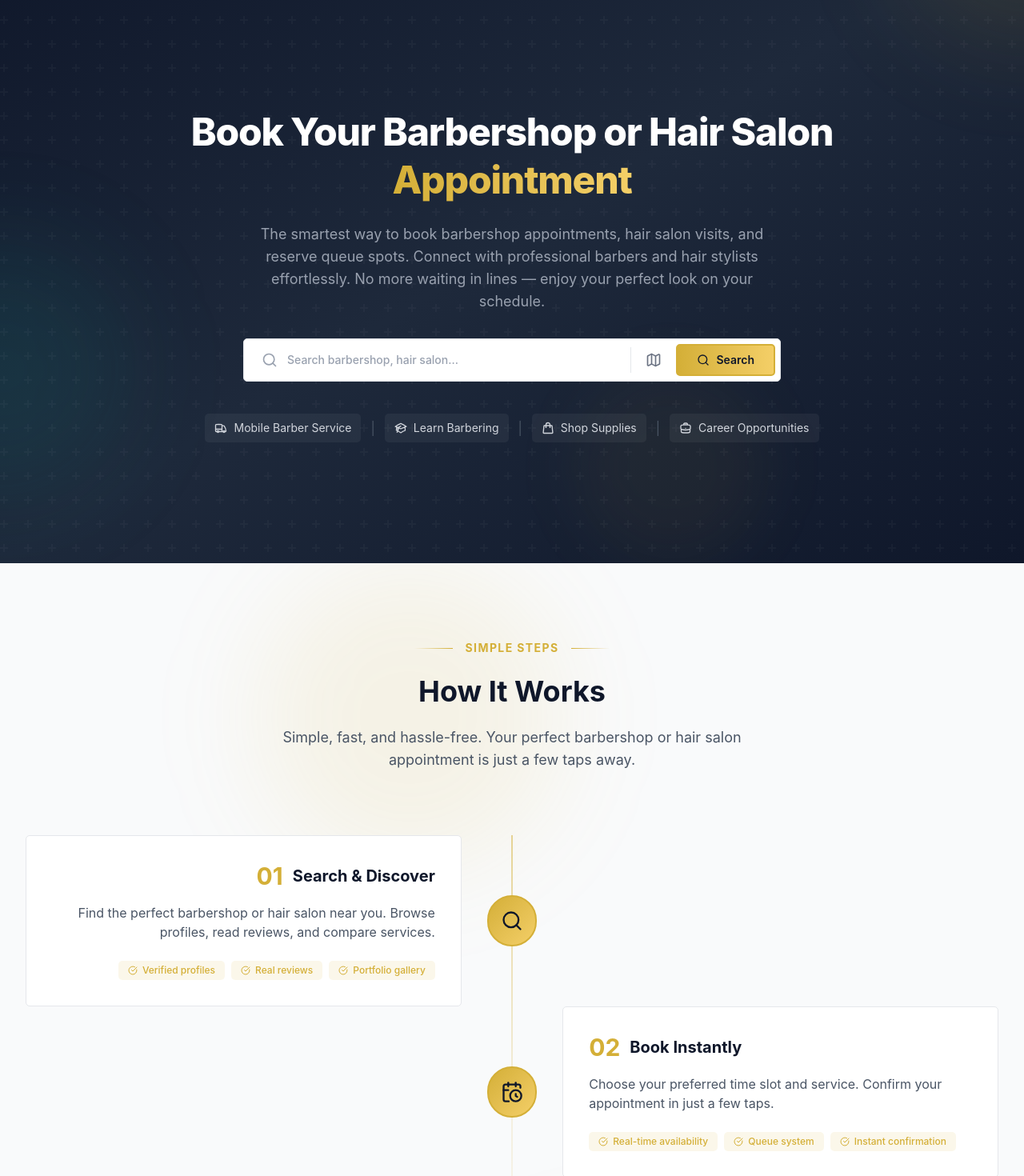
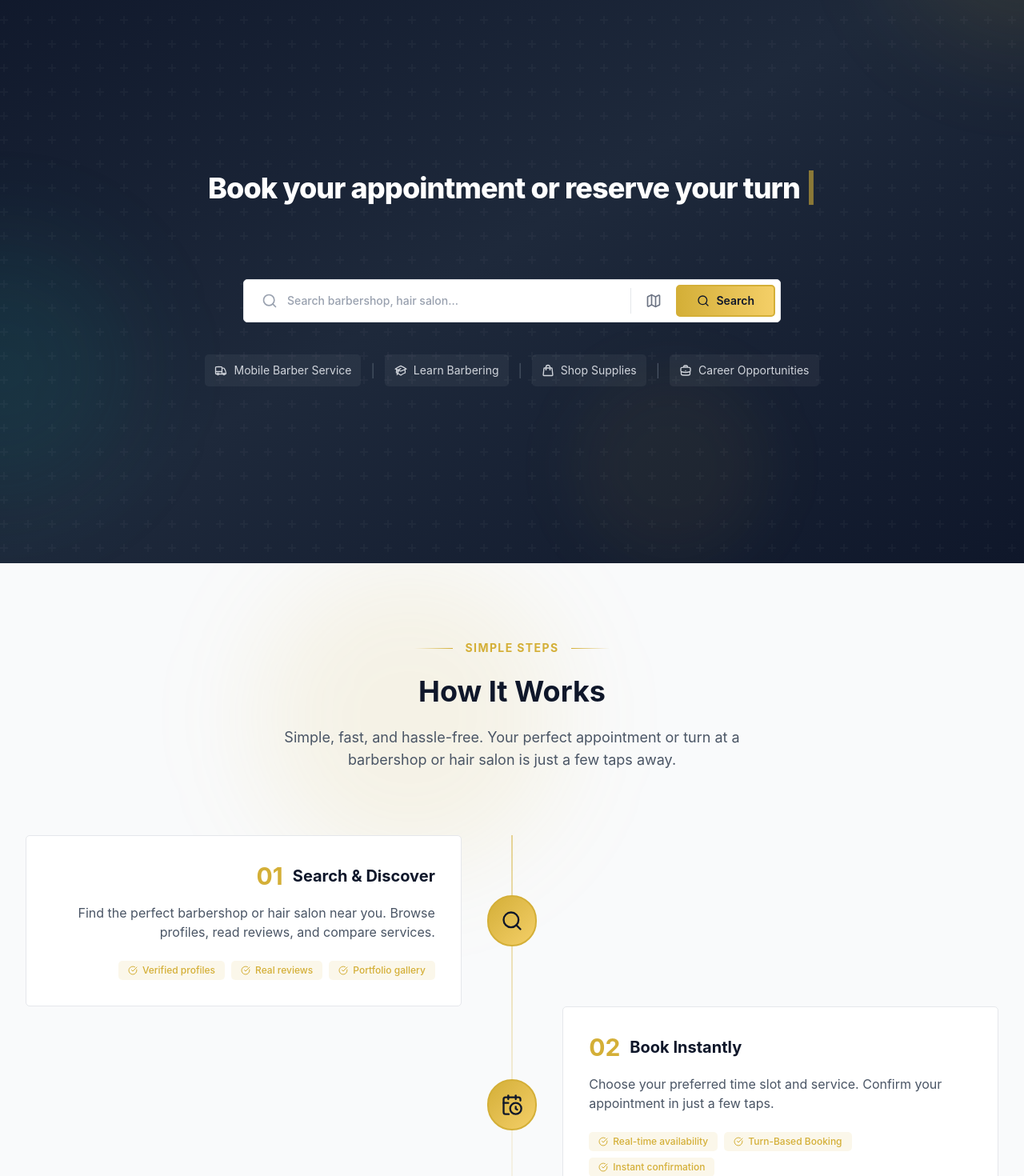
Before and after one commit to maatalaayoub/barberbook, a Next.js app: page /barber-space in a window 1280 px wide. Shown: the part 100-1570 px from the top of the page at 80% size. Built offline with nearby package versions, Linux system fonts and the light colour scheme.

Commit message:
feat: update terminology for booking features and enhance hero component with typewriter effect

```diff
--- a/src/components/CustomerFeatures.jsx
+++ b/src/components/CustomerFeatures.jsx
@@ -37,14 +37,14 @@ export default function CustomerFeatures() {
   const features = [
     {
       icon: CalendarCheck,
-      title: t('instantAppointmentBooking'),
-      description: t('instantAppointmentBookingDesc'),
+      title: t('appointmentBooking'),
+      description: t('appointmentBookingDesc'),
       color: 'from-[#D4AF37] to-[#F4CF67]'
     },
     {
       icon: Clock,
-      title: t('smartQueueSystem'),
-      description: t('smartQueueSystemDesc'),
+      title: t('turnBasedBookingFeature'),
+      description: t('turnBasedBookingFeatureDesc'),
       color: 'from-[#14B8A6] to-[#5EEAD4]'
     },
     {
--- a/src/components/Hero.jsx
+++ b/src/components/Hero.jsx
@@ -20,6 +20,57 @@ export default function Hero() {
   const [currentLang, setCurrentLang] = useState(languages[0]);
   const [isLangOpen, setIsLangOpen] = useState(false);
   const langRef = useRef(null);
+
+  // Typewriter effect state
+  const [currentSentenceIndex, setCurrentSentenceIndex] = useState(0);
+  const [displayedText, setDisplayedText] = useState('');
+  const [isTyping, setIsTyping] = useState(true);
+
+  // Get rotating sentences
+  const getRotatingSentences = () => [
+    t('heroRotating1'),
+    t('heroRotating2'),
+    t('heroRotating3'),
+  ];
+
+  // Typewriter effect
+  useEffect(() => {
+    const sentences = getRotatingSentences();
+    const currentSentence = sentences[currentSentenceIndex];
+
+    if (isTyping) {
+      if (displayedText.length < currentSentence.length) {
+        const timeout = setTimeout(() => {
+          setDisplayedText(currentSentence.slice(0, displayedText.length + 1));
+        }, 40); // Typing speed
+        return () => clearTimeout(timeout);
+      } else {
+        // Finished typing, wait before erasing
+        const timeout = setTimeout(() => {
+          setIsTyping(false);
+        }, 3000); // Display duration
+        return () => clearTimeout(timeout);
+      }
+    } else {
+      if (displayedText.length > 0) {
+        const timeout = setTimeout(() => {
+          setDisplayedText(displayedText.slice(0, -1));
+        }, 25); // Erasing speed (faster)
+        return () => clearTimeout(timeout);
+      } else {
+        // Move to next sentence
+        setCurrentSentenceIndex((prev) => (prev + 1) % sentences.length);
+        setIsTyping(true);
+      }
+    }
+  }, [displayedText, isTyping, currentSentenceIndex, locale]);
+
+  // Reset when language changes
+  useEffect(() => {
+    setDisplayedText('');
+    setCurrentSentenceIndex(0);
+    setIsTyping(true);
+  }, [locale]);
 
   // Sync currentLang with locale
   useEffect(() => {
@@ -297,16 +348,12 @@ export default function Hero() {
             transition={{ duration: 0.6, delay: 0.2 }}
             className="text-center max-w-4xl px-2 sm:px-0"
           >
-            <h1 className="mb-6 text-2xl font-extrabold leading-tight tracking-tight text-white sm:text-3xl md:text-4xl lg:text-5xl">
-              {t('heroTitle')}{' '}
-              <span className="bg-gradient-to-r from-[#D4AF37] to-[#F4CF67] bg-clip-text text-transparent">
-                {t('heroHighlight')}
+            <h1 className="mb-14 min-h-[3.5rem] sm:min-h-[4rem] md:min-h-[4.5rem] lg:min-h-[5rem] text-xl font-extrabold leading-tight tracking-tight text-white sm:text-2xl md:text-3xl lg:text-4xl">
+              <span className="text-white">
+                {displayedText}
               </span>
+              <span className="animate-pulse text-[#D4AF37]">|</span>
             </h1>
-
-            <p className="mx-auto mb-8 max-w-2xl text-base sm:text-lg text-gray-400 px-2 sm:px-0">
-              {t('heroDescription')}
-            </p>
 
             {/* Search Bar */}
             <div className="mx-auto mb-10 max-w-2xl">
@@ -335,52 +382,52 @@ export default function Hero() {
               </div>
             </div>
 
-            {/* Services */}
-            <div className="mt-8 flex flex-nowrap items-center justify-center gap-2 sm:gap-3 overflow-x-auto pb-2">
+            {/* Services - Grid on mobile, flex row on desktop */}
+            <div className="mt-8 grid grid-cols-2 gap-2 sm:flex sm:flex-nowrap sm:items-center sm:justify-center sm:gap-3">
               <a
                 href="/mobile-barber"
-                className="group flex items-center gap-2 rounded-[5px] bg-white/5 px-3 py-2 text-xs sm:text-sm text-gray-300 transition-all hover:bg-[#D4AF37] hover:text-[#0F172A] whitespace-nowrap"
+                className="group flex items-center justify-center gap-2 rounded-[5px] bg-white/5 px-3 py-2.5 text-xs sm:text-sm text-gray-300 transition-all hover:bg-[#D4AF37] hover:text-[#0F172A]"
               >
                 <svg className="h-4 w-4 shrink-0" fill="none" stroke="currentColor" viewBox="0 0 24 24" strokeWidth="2">
                   <path strokeLinecap="round" strokeLinejoin="round" d="M8.25 18.75a1.5 1.5 0 01-3 0m3 0a1.5 1.5 0 00-3 0m3 0h6m-9 0H3.375a1.125 1.125 0 01-1.125-1.125V14.25m17.25 4.5a1.5 1.5 0 01-3 0m3 0a1.5 1.5 0 00-3 0m3 0h1.125c.621 0 1.129-.504 1.09-1.124a17.902 17.902 0 00-3.213-9.193 2.056 2.056 0 00-1.58-.86H14.25M16.5 18.75h-2.25m0-11.177v-.958c0-.568-.422-1.048-.987-1.106a48.554 48.554 0 00-10.026 0 1.106 1.106 0 00-.987 1.106v7.635m12-6.677v6.677m0 4.5v-4.5m0 0h-12" />
                 </svg>
-                {t('bookMobileBarber')}
+                <span className="whitespace-nowrap">{t('bookMobileBarber')}</span>
               </a>
 
-              <span className="text-gray-600">|</span>
+              <span className="hidden sm:inline text-gray-600">|</span>
 
               <a
                 href="/learn-barbering"
-                className="group flex items-center gap-2 rounded-[5px] bg-white/5 px-3 py-2 text-xs sm:text-sm text-gray-300 transition-all hover:bg-[#D4AF37] hover:text-[#0F172A] whitespace-nowrap"
+                className="group flex items-center justify-center gap-2 rounded-[5px] bg-white/5 px-3 py-2.5 text-xs sm:text-sm text-gray-300 transition-all hover:bg-[#D4AF37] hover:text-[#0F172A]"
               >
                 <svg className="h-4 w-4 shrink-0" fill="none" stroke="currentColor" viewBox="0 0 24 24" strokeWidth="2">
                   <path strokeLinecap="round" strokeLinejoin="round" d="M4.26 10.147a60.436 60.436 0 00-.491 6.347A48.627 48.627 0 0112 20.904a48.627 48.627 0 018.232-4.41 60.46 60.46 0 00-.491-6.347m-15.482 0a50.57 50.57 0 00-2.658-.813A59.905 59.905 0 0112 3.493a59.902 59.902 0 0110.399 5.84c-.896.248-1.783.52-2.658.814m-15.482 0A50.697 50.697 0 0112 13.489a50.702 50.702 0 017.74-3.342M6.75 15a.75.75 0 100-1.5.75.75 0 000 1.5zm0 0v-3.675A55.378 55.378 0 0112 8.443m-7.007 11.55A5.981 5.981 0 006.75 15.75v-1.5" />
                 </svg>
-                {t('learnBarbering')}
+                <span className="whitespace-nowrap">{t('learnBarbering')}</span>
               </a>
 
-              <span className="text-gray-600">|</span>
+              <span className="hidden sm:inline text-gray-600">|</span>
 
               <a
                 href="/shop"
-                className="group flex items-center gap-2 rounded-[5px] bg-white/5 px-3 py-2 text-xs sm:text-sm text-gray-300 transition-all hover:bg-[#D4AF37] hover:text-[#0F172A] whitespace-nowrap"
+                className="group flex items-center justify-center gap-2 rounded-[5px] bg-white/5 px-3 py-2.5 text-xs sm:text-sm text-gray-300 transition-all hover:bg-[#D4AF37] hover:text-[#0F172A]"
               >
                 <svg className="h-4 w-4 shrink-0" fill="none" stroke="currentColor" viewBox="0 0 24 24" strokeWidth="2">
                   <path strokeLinecap="round" strokeLinejoin="round" d="M15.75 10.5V6a3.75 3.75 0 10-7.5 0v4.5m11.356-1.993l1.263 12c.07.665-.45 1.243-1.119 1.243H4.25a1.125 1.125 0 01-1.12-1.243l1.264-12A1.125 1.125 0 015.513 7.5h12.974c.576 0 1.059.435 1.119 1.007zM8.625 10.5a.375.375 0 11-.75 0 .375.375 0 01.75 0zm7.5 0a.375.375 0 11-.75 0 .375.375 0 01.75 0z" />
                 </svg>
-                {t('shopSupplies')}
+                <span className="whitespace-nowrap">{t('shopSupplies')}</span>
               </a>
 
-              <span className="text-gray-600">|</span>
+              <span className="hidden sm:inline text-gray-600">|</span>
 
               <a
                 href="/careers"
-                className="group flex items-center gap-2 rounded-[5px] bg-white/5 px-3 py-2 text-xs sm:text-sm text-gray-300 transition-all hover:bg-[#D4AF37] hover:text-[#0F172A] whitespace-nowrap"
+                className="group flex items-center justify-center gap-2 rounded-[5px] bg-white/5 px-3 py-2.5 text-xs sm:text-sm text-gray-300 transition-all hover:bg-[#D4AF37] hover:text-[#0F172A]"
               >
                 <svg className="h-4 w-4 shrink-0" fill="none" stroke="currentColor" viewBox="0 0 24 24" strokeWidth="2">
                   <path strokeLinecap="round" strokeLinejoin="round" d="M20.25 14.15v4.25c0 1.094-.787 2.036-1.872 2.18-2.087.277-4.216.42-6.378.42s-4.291-.143-6.378-.42c-1.085-.144-1.872-1.086-1.872-2.18v-4.25m16.5 0a2.18 2.18 0 00.75-1.661V8.706c0-1.081-.768-2.015-1.837-2.175a48.114 48.114 0 00-3.413-.387m4.5 8.006c-.194.165-.42.295-.673.38A23.978 23.978 0 0112 15.75c-2.648 0-5.195-.429-7.577-1.22a2.016 2.016 0 01-.673-.38m0 0A2.18 2.18 0 013 12.489V8.706c0-1.081.768-2.015 1.837-2.175a48.111 48.111 0 013.413-.387m7.5 0V5.25A2.25 2.25 0 0013.5 3h-3a2.25 2.25 0 00-2.25 2.25v.894m7.5 0a48.667 48.667 0 00-7.5 0M12 12.75h.008v.008H12v-.008z" />
                 </svg>
-                {t('careerOpportunities')}
+                <span className="whitespace-nowrap">{t('careerOpportunities')}</span>
               </a>
             </div>
           </motion.div>
--- a/src/components/HowItWorks.jsx
+++ b/src/components/HowItWorks.jsx
@@ -20,7 +20,7 @@ export default function HowItWorks() {
       icon: CalendarClock,
       title: t('step2Title'),
       description: t('step2Desc'),
-      highlights: [t('realTimeAvailability'), t('queueSystem'), t('instantConfirmation')]
+      highlights: [t('realTimeAvailability'), t('turnBasedBooking'), t('instantConfirmation')]
     },
     {
       number: '03',
--- a/src/contexts/LanguageContext.jsx
+++ b/src/contexts/LanguageContext.jsx
@@ -6,9 +6,13 @@ import { useRouter, usePathname } from 'next/navigation';
 const translations = {
   en: {
     // Hero
-    heroTitle: 'Book Your Barbershop or Hair Salon',
+    heroTitle: 'Book Your Appointment or Turn at a Barbershop or Hair Salon',
     heroHighlight: 'Appointment',
-    heroDescription: 'The smartest way to book barbershop appointments, hair salon visits, and reserve queue spots. Connect with professional barbers and hair stylists effortlessly. No more waiting in lines — enjoy your perfect look on your schedule.',
+    heroDescription: 'The smartest way to book barbershop and hair salon services. Choose between scheduling a fixed appointment or reserving your turn with our Turn-Based Booking system. Connect with professional barbers and hair stylists — enjoy your perfect look, your way.',
+    // Rotating Hero Titles
+    heroRotating1: 'Book your appointment or reserve your turn at a barbershop or hair salon.',
+    heroRotating2: 'Book a mobile barber or hair stylist who comes to your door.',
+    heroRotating3: 'Explore job opportunities in barbering and hair styling.',
     searchPlaceholder: 'Search barbershop, hair salon...',
     search: 'Search',
     bookMobileBarber: 'Mobile Barber Service',
@@ -98,19 +102,19 @@ const translations = {
     realReviews: 'Real reviews',
     portfolioGallery: 'Portfolio gallery',
     realTimeAvailability: 'Real-time availability',
-    queueSystem: 'Queue system',
+    turnBasedBooking: 'Turn-Based Booking',
     instantConfirmation: 'Instant confirmation',
     noWaiting: 'No waiting',
     premiumService: 'Premium service',
     rateReview: 'Rate & review',
-    howItWorksDesc: 'Simple, fast, and hassle-free. Your perfect barbershop or hair salon appointment is just a few taps away.',
+    howItWorksDesc: 'Simple, fast, and hassle-free. Your perfect appointment or turn at a barbershop or hair salon is just a few taps away.',
 
     // Barber Features Section
     barberFeaturesDesc: "Join thousands of successful barbers who've transformed their business with BarberBook's powerful tools.",
     professionalProfile: 'Professional Profile',
     professionalProfileDesc: 'Showcase your skills, portfolio, services, and pricing to attract more clients.',
     smartScheduling: 'Smart Scheduling',
-    smartSchedulingDesc: 'Manage appointments and queues digitally. Reduce no-shows with automated reminders.',
+    smartSchedulingDesc: 'Manage appointments and turn-based bookings digitally. Reduce no-shows with automated reminders.',
     flexiblePayments: 'Flexible Payments',
     flexiblePaymentsDesc: 'Accept online payments or cash. Get instant payouts to your bank account.',
     businessAnalytics: 'Business Analytics',
@@ -149,10 +153,10 @@ const translations = {
     perfectHaircut: 'Perfect Haircut',
     everythingForHaircut: 'Everything You Need for the',
     customerFeaturesDesc: 'From instant booking to doorstep service, we\'ve got every aspect of your grooming needs covered.',
-    instantAppointmentBooking: 'Instant Appointment Booking',
-    instantAppointmentBookingDesc: 'Book your preferred time slot instantly with just a few taps. No more phone calls or waiting.',
-    smartQueueSystem: 'Smart Queue System',
-    smartQueueSystemDesc: 'Join virtual queues and get real-time updates on your position. Arrive exactly when it\'s your turn.',
+    appointmentBooking: 'Appointment Booking',
+    appointmentBookingDesc: 'Schedule your visit at a specific date and time. Book your preferred slot instantly with just a few taps.',
+    turnBasedBookingFeature: 'Turn-Based Booking',
+    turnBasedBookingFeatureDesc: 'Reserve your service spot based on booking order. Receive real-time updates on your position and arrive exactly when it\'s your turn.',
     mobileBarberFeature: 'Mobile Barber Service',
     mobileBarberFeatureDesc: 'Book a professional barber to come to your location. Premium haircut and beard grooming at your doorstep.',
     secureBookingGuarantee: 'Secure Booking Guarantee',
@@ -179,9 +183,13 @@ const translations = {
 
   fr: {
     // Hero
-    heroTitle: 'Réservez Votre Barbier ou Salon de Coiffure',
+    heroTitle: 'Réservez Votre Rendez-vous ou Tour chez un Barbier ou Salon de Coiffure',
     heroHighlight: 'Rendez-vous',
-    heroDescription: 'La façon la plus intelligente de réserver des rendez-vous barbier, des visites au salon de coiffure et de réserver des places en file d\'attente. Connectez-vous avec des barbiers professionnels et des coiffeurs sans effort. Plus d\'attente — profitez de votre look parfait selon votre emploi du temps.',
+    heroDescription: 'La façon la plus intelligente de réserver vos services barbier et salon de coiffure. Choisissez entre un rendez-vous fixe ou la réservation par ordre d\'arrivée. Connectez-vous avec des professionnels — profitez de votre look parfait, à votre façon.',
+    // Rotating Hero Titles
+    heroRotating1: 'Réservez votre rendez-vous ou votre tour chez un barbier ou salon de coiffure.',
+    heroRotating2: 'Réservez un barbier ou coiffeur mobile qui vient chez vous.',
+    heroRotating3: 'Explorez les opportunités d\'emploi dans le domaine de la coiffure.',
     searchPlaceholder: 'Rechercher barbier, salon de coiffure...',
     search: 'Rechercher',
     bookMobileBarber: 'Barbier à Domicile',
@@ -271,19 +279,19 @@ const translations = {
     realReviews: 'Avis réels',
     portfolioGallery: 'Galerie portfolio',
     realTimeAvailability: 'Disponibilité en temps réel',
-    queueSystem: 'Système de file d\'attente',
+    turnBasedBooking: 'Réservation par Ordre',
     instantConfirmation: 'Confirmation instantanée',
     noWaiting: 'Sans attente',
     premiumService: 'Service premium',
     rateReview: 'Noter & évaluer',
-    howItWorksDesc: 'Simple, rapide et sans tracas. Votre rendez-vous barbier ou salon de coiffure est à quelques clics.',
+    howItWorksDesc: 'Simple, rapide et sans tracas. Votre rendez-vous ou tour chez un barbier ou salon de coiffure est à quelques clics.',
 
     // Barber Features Section
     barberFeaturesDesc: 'Rejoignez des milliers de barbiers qui ont transformé leur activité avec les outils puissants de BarberBook.',
     professionalProfile: 'Profil Professionnel',
     professionalProfileDesc: 'Présentez vos compétences, portfolio, services et tarifs pour attirer plus de clients.',
     smartScheduling: 'Planification Intelligente',
-    smartSchedulingDesc: 'Gérez les rendez-vous et files d\'attente numériquement. Réduisez les absences avec des rappels automatiques.',
+    smartSchedulingDesc: 'Gérez les rendez-vous et réservations par ordre numériquement. Réduisez les absences avec des rappels automatiques.',
     flexiblePayments: 'Paiements Flexibles',
     flexiblePaymentsDesc: 'Acceptez les paiements en ligne ou en espèces. Recevez des virements instantanés.',
     businessAnalytics: 'Analyses Business',
@@ -322,10 +330,10 @@ const translations = {
     perfectHaircut: 'Coupe Parfaite',
     everythingForHaircut: 'Tout ce Dont Vous Avez Besoin pour la',
     customerFeaturesDesc: 'De la réservation instantanée au service à domicile, nous couvrons tous les aspects de vos besoins de soins.',
-    instantAppointmentBooking: 'Réservation Instantanée',
-    instantAppointmentBookingDesc: 'Réservez votre créneau préféré instantanément en quelques clics. Plus d\'appels téléphoniques ni d\'attente.',
-    smartQueueSystem: 'Système de File Intelligent',
-    smartQueueSystemDesc: 'Rejoignez les files virtuelles et recevez des mises à jour en temps réel. Arrivez exactement quand c\'est votre tour.',
+    appointmentBooking: 'Réservation sur Rendez-vous',
+    appointmentBookingDesc: 'Planifiez votre visite à une date et heure précises. Réservez votre créneau préféré en quelques clics.',
+    turnBasedBookingFeature: 'Réservation par Ordre',
+    turnBasedBookingFeatureDesc: 'Réservez votre place selon votre ordre d\'inscription. Recevez des mises à jour en temps réel et arrivez quand c\'est votre tour.',
     mobileBarberFeature: 'Barbier à Domicile',
     mobileBarberFeatureDesc: 'Réservez un barbier professionnel à domicile. Coupe et soins de barbe premium chez vous.',
     secureBookingGuarantee: 'Garantie de Réservation Sécurisée',
@@ -352,9 +360,13 @@ const translations = {
 
   ar: {
     // Hero
-    heroTitle: 'احجز موعدك في صالون الحلاقة أو تصفيف الشعر',
+    heroTitle: 'احجز موعدك أو دورك في صالون الحلاقة أو صالون تصفيف الشعر',
     heroHighlight: 'بسهولة',
-    heroDescription: 'الطريقة الأذكى لحجز مواعيد صالون الحلاقة، زيارات صالون تصفيف الشعر، وحجز الدور. تواصل مع الحلاقين ومصففي الشعر المحترفين بسهولة. لا مزيد من الانتظار — استمتع بإطلالتك المثالية وفق جدولك.',
+    heroDescription: 'الطريقة الأذكى لحجز خدمات صالون الحلاقة وتصفيف الشعر. اختر بين حجز موعد محدد أو الحجز حسب ترتيب التسجيل. تواصل مع الحلاقين ومصففي الشعر المحترفين — استمتع بإطلالتك المثالية بطريقتك.',
+    // Rotating Hero Titles
+    heroRotating1: 'احجز موعدك أو دورك في صالون الحلاقة أو صالون تصفيف الشعر.',
+    heroRotating2: 'احجز حلاقاً متنقلاً أو مصفف شعر يأتي إلى باب منزلك.',
+    heroRotating3: 'اكتشف فرص العمل في مجال الحلاقة وتصفيف الشعر.',
     searchPlaceholder: 'ابحث عن صالون حلاقة، صالون شعر...',
     search: 'بحث',
     bookMobileBarber: 'حلاق متنقل',
@@ -376,7 +388,7 @@ const translations = {
     howItWorksTitle: 'كيف يعمل',
     howItWorksSubtitle: 'خطوات بسيطة',
     step1Title: 'ابحث واكتشف',
-    step1Desc: 'اعثر على صالون الحلاقة أو صالون الشعر المثالي بالقرب منك. تصفح الملفات، اقرأ التقييمات، وقارن الخدمات.',
+    step1Desc: 'اعثر على صالون الحلاقة أو صالون تصفيف الشعر المثالي بالقرب منك. تصفح الملفات، اقرأ التقييمات، وقارن الخدمات.',
     step2Title: 'احجز فوراً',
     step2Desc: 'اختر الوقت والخدمة المفضلين. أكد موعدك ببضع نقرات.',
     step3Title: 'استمتع بإطلالتك',
@@ -444,19 +456,19 @@ const translations = {
     realReviews: 'تقييمات حقيقية',
     portfolioGallery: 'معرض الأعمال',
     realTimeAvailability: 'التوفر الفوري',
-    queueSystem: 'نظام الطابور',
+    turnBasedBooking: 'قوائم الانتظار',
     instantConfirmation: 'تأكيد فوري',
     noWaiting: 'بدون انتظار',
     premiumService: 'خدمة متميزة',
     rateReview: 'قيّم وراجع',
-    howItWorksDesc: 'بسيط، سريع، وبدون متاعب. موعدك في صالون الحلاقة أو تصفيف الشعر على بعد نقرات قليلة.',
+    howItWorksDesc: 'بسيط، سريع، وبدون متاعب. موعدك أو دورك في صالون الحلاقة أو صالون تصفيف الشعر على بعد نقرات قليلة.',
 
     // Barber Features Section
     barberFeaturesDesc: 'انضم إلى آلاف الحلاقين الناجحين الذين حولوا أعمالهم مع أدوات باربر بوك القوية.',
     professionalProfile: 'الملف المهني',
     professionalProfileDesc: 'اعرض مهاراتك وأعمالك وخدماتك وأسعارك لجذب المزيد من العملاء.',
     smartScheduling: 'الجدولة الذكية',
-    smartSchedulingDesc: 'إدارة المواعيد والطوابير رقمياً. قلل من الغياب مع التذكيرات التلقائية.',
+    smartSchedulingDesc: 'إدارة المواعيد وقوائم الانتظار رقمياً. قلل من الغياب مع التذكيرات التلقائية.',
     flexiblePayments: 'دفع مرن',
     flexiblePaymentsDesc: 'اقبل الدفع الإلكتروني أو النقدي. احصل على تحويلات فورية.',
     businessAnalytics: 'تحليلات الأعمال',
@@ -495,10 +507,10 @@ const translations = {
     perfectHaircut: 'القصة المثالية',
     everythingForHaircut: 'كل ما تحتاجه لـ',
     customerFeaturesDesc: 'من الحجز الفوري إلى الخدمة المنزلية، غطينا كل جوانب احتياجاتك.',
-    instantAppointmentBooking: 'حجز موعد فوري',
-    instantAppointmentBookingDesc: 'احجز موعدك المفضل فوراً بنقرات قليلة. لا مكالمات ولا انتظار.',
-    smartQueueSystem: 'نظام طابور ذكي',
-    smartQueueSystemDesc: 'انضم للطوابير الافتراضية واحصل على تحديثات فورية. احضر بالضبط عندما يحين دورك.',
+    appointmentBooking: 'حجز موعد',
+    appointmentBookingDesc: 'حدد موعدك في تاريخ ووقت محددين. احجز الوقت المناسب لك بنقرات قليلة.',
+    turnBasedBookingFeature: 'الحجز عبر قوائم الانتظار',
+    turnBasedBookingFeatureDesc: 'احجز مكانك في قائمة الانتظار بناءً على ترتيب التسجيل. احصل على تحديثات فورية عن موقعك واحضر عندما يحين دورك.',
     mobileBarberFeature: 'خدمة حلاق متنقل',
     mobileBarberFeatureDesc: 'احجز حلاق محترف للقدوم إليك. قص شعر وتهذيب لحية فاخر على بابك.',
     secureBookingGuarantee: 'ضمان الحجز الآمن',
```
